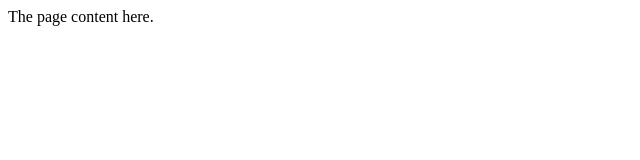
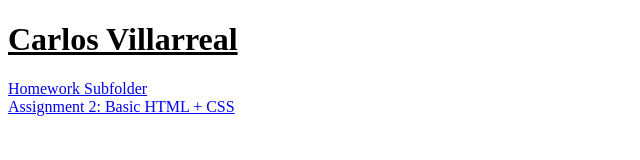
Before and after one commit to CavsUNCGaccount/CavsUNCGaccount.github.io, a plain HTML site: page index.html in a window 1280 px wide. Shown: the whole page, without its empty margins (0-640 px from the left). Drawn offline with Linux system fonts and the light colour scheme.

Commit message:
edited landing page

```diff
--- a/index.html
+++ b/index.html
@@ -3,7 +3,20 @@
     <head>
         <title>Landing Page </title>
     </head>
+
     <body>
-        The page content here.
+
+        <h1><u>Carlos Villarreal</u></h1>
+
+        <p>
+            <a
+                href="https://github.com/CavsUNCGaccount/CavsUNCGaccount.github.io/tree/main/csc372-hw">
+                Homework Subfolder</a> <br>
+
+            <a
+                href="https://github.com/CavsUNCGaccount/CavsUNCGaccount.github.io/tree/main/csc372-hw/hw2">Assignment
+                2: Basic HTML + CSS</a>
+        </p>
+
     </body>
 </html>
```
